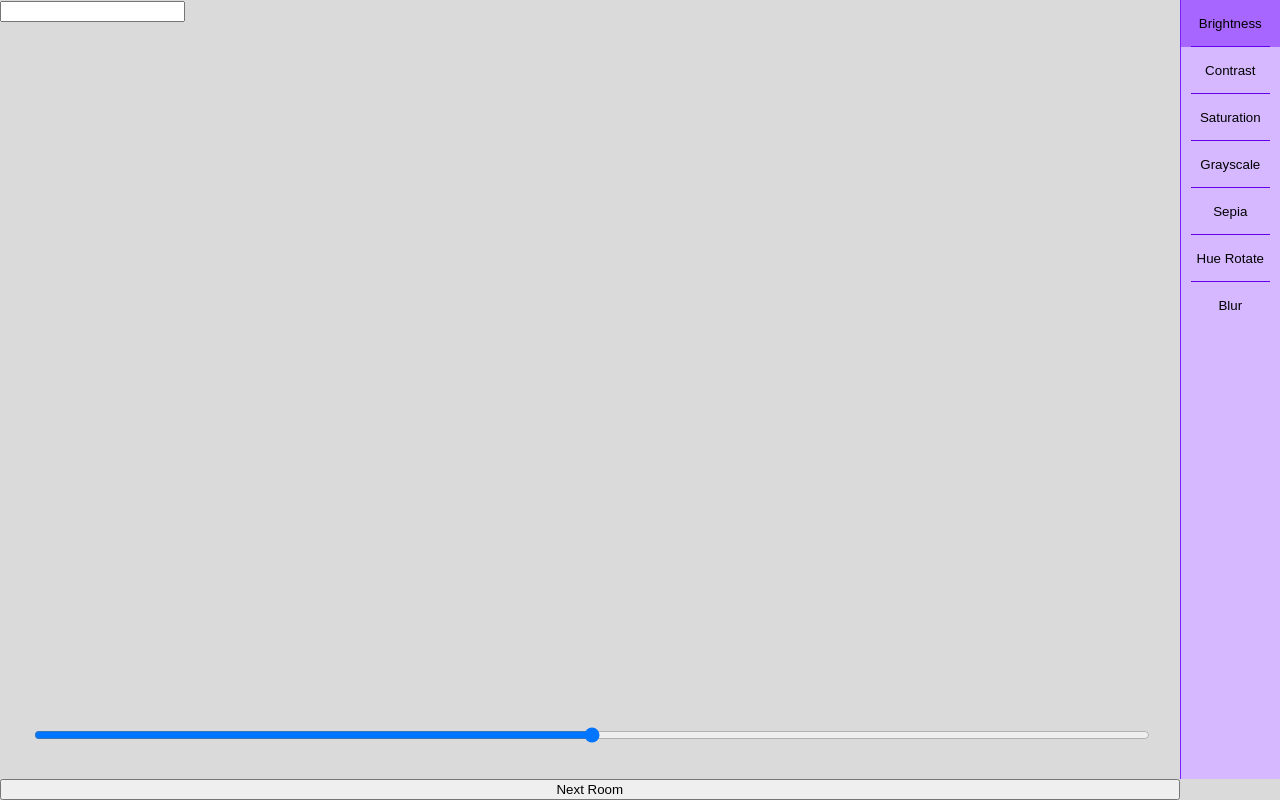
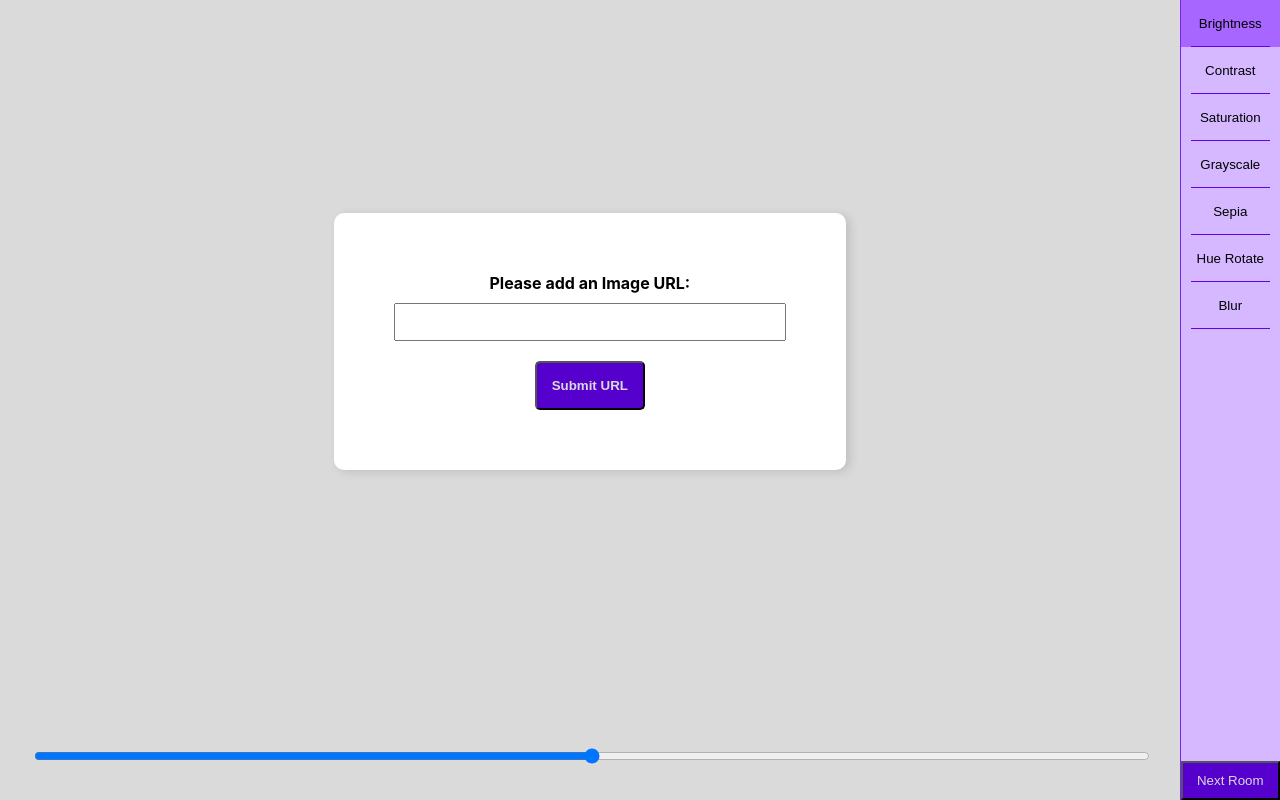
Before and after one commit to LouisAndrew/mm-foto-for-2, a React (Create React App) app: page / in a window 1280 px wide. Both pictures are taken after a click on the button "Go to room1". Built offline with nearby package versions, Linux system fonts and the light colour scheme.

Commit message:
App.js + app.css updated

```diff
--- a/src/App.css
+++ b/src/App.css
@@ -22,15 +22,18 @@ body {
 
 .main-image {
     grid-area: image;
+    /* background-image: url(https://i.redd.it/h4icwmx1wh851.png); */
     width: 100%;
     height: auto;
     background-position: top center;
     background-size: contain;
     background-repeat: no-repeat;
-
-    margin: auto 0;
-    padding: 0 16px;
-    border-radius: 16px;
+    margin: auto;
+    padding-left: 16px;
+    padding-right: 16px;
+    max-width: 80vw;
+    max-height: 80vh;
+    transition: 500ms;
 }
 
 .sidebar {
@@ -85,3 +88,85 @@ body {
     width: 100%;
     cursor: pointer;
 }
+
+.button {
+    margin-top: auto;
+    display: block;
+    width: 100%;
+    padding: 10px;
+    cursor: pointer;
+    background-color: hsl(265, 100%, 40%);
+    color: #dadada;
+    transition: 150ms;
+}
+
+.button:hover {
+    background-color: hsl(265, 100%, 76%);
+    color: black;
+}
+
+.button-wrapper {
+    margin-top: auto;
+}
+
+.screen {
+    width: 100vw;
+    height: 100vh;
+    display: flex;
+    justify-content: center;
+    align-items: center;
+}
+
+.login-wrapper {
+    padding: 60px;
+    background-color: white;
+    box-shadow: 4px 2px 10px rgba(0,0,0,0.12);
+    border-radius: 10px;
+}
+
+.login-button {
+    padding: 15px;
+    cursor: pointer;
+    background-color: hsl(265, 100%, 40%);
+    color: #dadada;
+    transition: 150ms;
+    font-weight: bold;
+    display: block;
+    margin: 0 auto;
+    margin-top: 60px;
+    border-radius: 5px;
+}
+
+.login-button:hover {
+    background-color: hsl(265, 100%, 76%);
+    color: black;
+}
+
+.form-wrapper {
+    width: 100%;
+    height: 100%;
+    display: flex;
+    justify-content: center;
+    align-items: center;
+}
+
+form {
+    display: flex;
+    flex-direction: column;
+    width: 40vw;
+}
+
+form input {
+    margin: 10px 0;
+    font-size: 16px;
+    padding: 8px;
+}
+
+form button {
+    margin-top: 10px !important;
+}
+
+form label {
+    text-align: center;
+    font-weight: bold;
+}
--- a/src/App.js
+++ b/src/App.js
@@ -162,19 +162,22 @@ function App() {
         <div className="container">
             {roomNum !== -1 ? (
                 <>
-                    {!shouldDisable ? (
-                        imgUrl ? (
+                    { imgUrl ? (
                             <img
                                 src={imgUrl}
                                 className="main-image"
                                 style={getImageStyle(options)}
                             />
                         ) : (
-                            <form onSubmit={submitImgUrl}>
+                            <div className="form-wrapper">
+                            <form className="login-wrapper" onSubmit={submitImgUrl}>
+                                <label htmlFor="img-url">Please add an Image URL:</label>
                                 <input id="img-url" type="text" />
+                                <button className="login-button" type="submit">Submit URL</button>
                             </form>
+                            </div>
                         )
-                    ) : null}
+                    }
                     <div className="sidebar">
                         {' '}
                         {options.map((option, index) => {
@@ -189,8 +192,26 @@ function App() {
                                 />
                             )
                         })}{' '}
+                        <div className="button-wrapper">
+                         <button className="button"
+                        onClick={() => {
+                            setRoomNum((r) => r + 1)
+                        }}
+                    >
+                        Next Room
+                    </button>
+                    { roomNum !== 1 &&
+                    <button className="button"
+                        onClick={() => {
+                            setRoomNum((r) => r - 1)
+                        }}
+                    >
+                        Previous Room
+                    </button>
+                    }
+                    </div>
                     </div>{' '}
-                    <Slider
+                    <Slider shouldDisable = {shouldDisable}
                         min={selectedOption.range.min}
                         max={selectedOption.range.max}
                         value={selectedOption.value}
@@ -202,13 +223,6 @@ function App() {
                             setIsFocusing(false)
                         }}
                     />{' '}
-                    <button
-                        onClick={() => {
-                            setRoomNum((r) => r + 1)
-                        }}
-                    >
-                        Next Room
-                    </button>
                 </>
             ) : (
                 <Login
```
